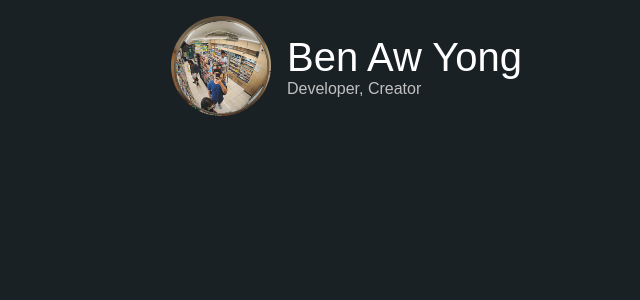
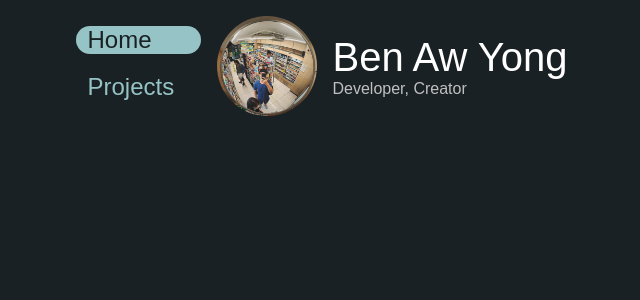
Before and after one commit to herbalvegetable/personal-portfolio, a Next.js app in the folder webapp/: page / in a window 1280 px wide. Shown: the top 300 px of the page, without its empty margins (119-759 px from the left). Built offline with nearby package versions, Linux system fonts and the light colour scheme; a web font is replaced by a local one.

Commit message:
added nav sidebar

```diff
--- a/webapp/layout/PageContainer/PageContainer.js
+++ b/webapp/layout/PageContainer/PageContainer.js
@@ -1,9 +1,25 @@
-import { useState, useEffect } from 'react';
+import { useState, useEffect, useRef } from 'react';
 import Head from 'next/head';
+import { useRouter } from 'next/router';
 
 import styles from './PageContainer.module.css';
 
 export default function PageContainer({ children }) {
+
+    const router = useRouter();
+
+    const [pageLinks, setPageLinks] = useState([
+        { href: '/', title: 'Home' },
+        { href: '/projects', title: 'Projects' },
+    ]);
+
+    const [links, setLinks] = useState([
+        { url: '' },
+    ]);
+
+    useEffect(() => {
+
+    }, []);
 
     return (
         <>
@@ -14,6 +30,32 @@ export default function PageContainer({ children }) {
                 <link rel="icon" href="/favicon.ico" />
             </Head>
             <div className={styles.page_container}>
+
+                <div className={styles.sidebar}>
+                    <div className={styles.page_links}>
+                        {
+                            pageLinks.map((link, i) => {
+                                const { href, title } = link;
+
+
+                                return (
+                                    <div
+                                        className={styles.link}
+                                        onClick={e => router.push(href)}>
+                                        <div className={`
+                                            ${styles.active_container}
+                                            ${router.pathname === href ? styles.active : ''}
+                                        `}>
+                                            {title}
+                                        </div>
+                                    </div>
+                                )
+                            })
+                        }
+                    </div>
+
+                </div>
+
                 <div className={styles.middle}>
                     {children}
                 </div>
--- a/webapp/layout/PageContainer/PageContainer.module.css
+++ b/webapp/layout/PageContainer/PageContainer.module.css
@@ -1,16 +1,47 @@
 .page_container{
     display: flex;
-    flex-direction: column;
-    align-items: center;
+    flex-direction: row;
+    align-items: flex-start;
+    justify-content: center;
 
     width: 100vw;
 }
+
+.page_container .sidebar{
+    width: 125px;
+    padding-top: 1em;
+    margin-right: 1em;
+
+    user-select: none;
+}
+.page_container .sidebar .page_links{
+    width: 100%;
+}
+.page_container .sidebar .page_links > .link{
+    text-align: left;
+    font-size: 1.5em;
+    color: #96C3C5;
+    padding: 0.4em 0;
+
+    cursor: pointer;
+}
+.page_container .sidebar .page_links > .link .active_container{
+    padding-left: 0.5em;
+    /* padding-top: 0.1em;
+    padding-bottom: 0.1em; */
+    border-radius: 15px;
+}
+.page_container .sidebar .page_links > .link .active_container.active{
+    background-color: #96C3C5;
+    color: #192124;
+}
+
 .page_container .middle{
     display: flex;
     flex-direction: column;
     align-items: center;
 
-    max-width: 700px;
+    max-width: 750px;
     width: 100%;
 
     padding-top: 1em;
--- a/webapp/src/styles/globals.css
+++ b/webapp/src/styles/globals.css
@@ -1,7 +1,6 @@
 @import url('https://fonts.googleapis.com/css2?family=Afacad&display=swap');
 @import url('https://fonts.googleapis.com/css2?family=Inter&display=swap');
 
-html,
 body {
 	font-family: 'Afacad', sans-serif;
 	background-color: #192124;
@@ -10,4 +9,7 @@ body {
 	text-align: center;
 	margin: 0;
 	padding: 0;
+
+	overflow-x: hidden;
+	overflow-y: scroll;
 }
```
Also changed, not shown: webapp/src/pages/projects.js (+14 -0 lines), webapp/src/styles/Projects.module.css (added).
